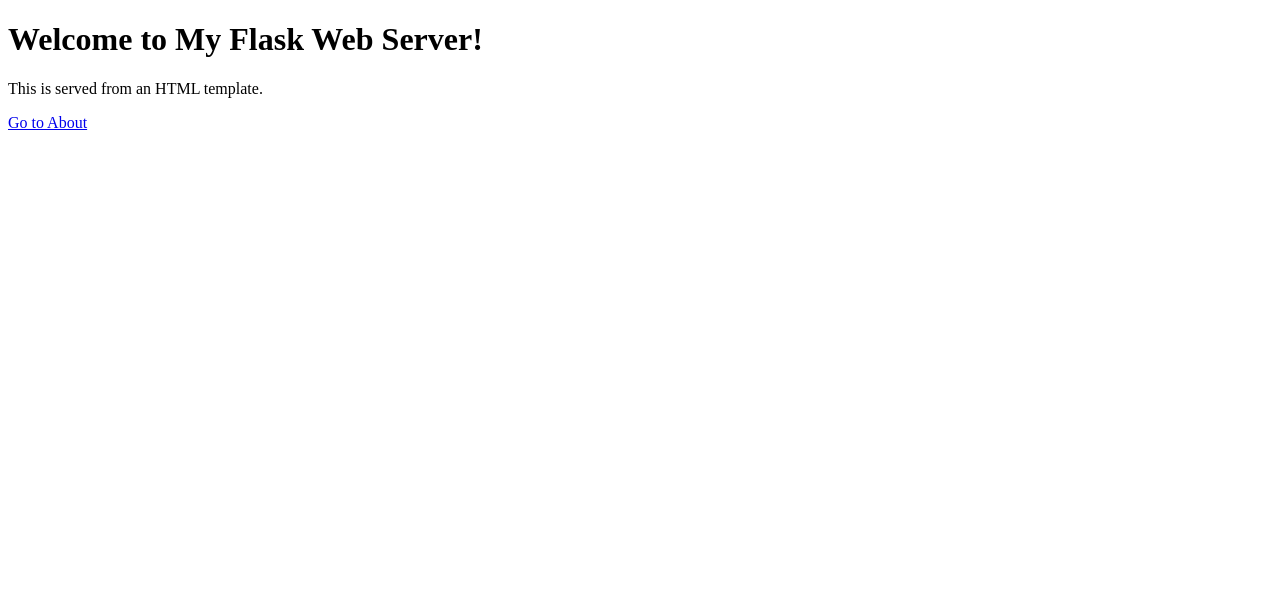
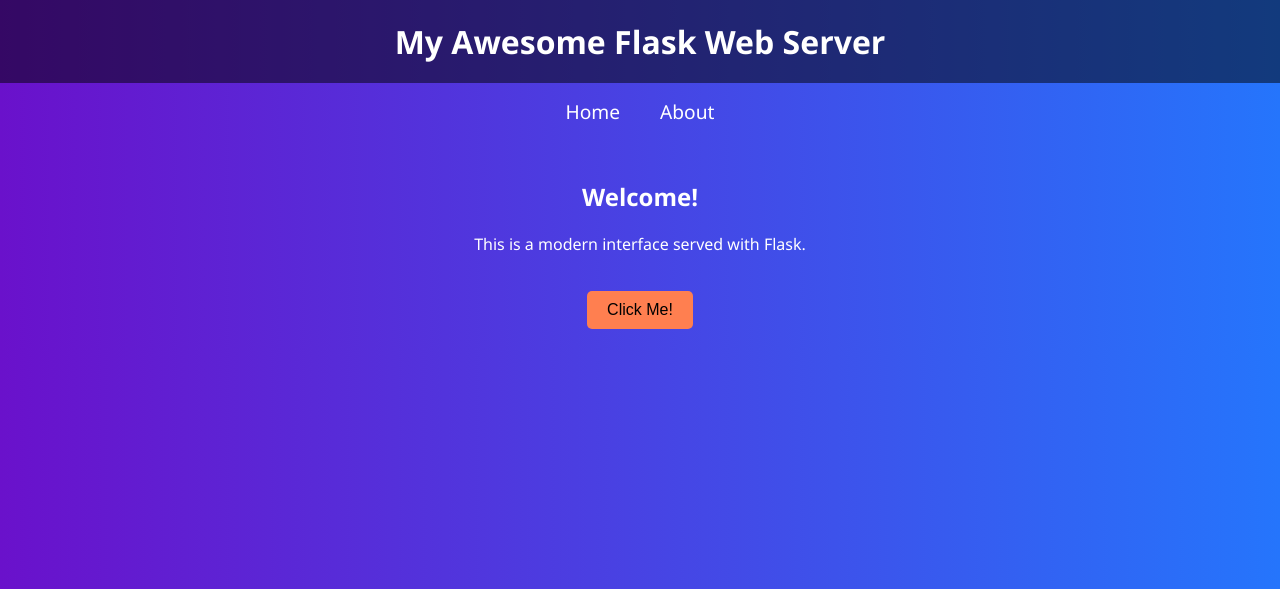
Before and after one commit to Xennii/Web-Server, a Flask app: template templates/index.html in a window 1280 px wide. Shown: the top 589 px of the page. Run offline with Flask 3, Linux system fonts and the light colour scheme; the template is opened without the code that fills it, so the values that code supplies are empty.

Commit message:
remake 2

```diff
--- a/app.py
+++ b/app.py
@@ -8,7 +8,7 @@ def home():
 
 @app.route("/about")
 def about():
-    return "<p>This is a simple web server using Flask.</p>"
+    return render_template("about.html")
 
 if __name__ == "__main__":
     app.run(host="0.0.0.0", port=5000, debug=True)
--- /dev/null
+++ b/static/script.js
@@ -0,0 +1,3 @@
+function showMessage() {
+    alert("Hello! You clicked the button.");
+}
--- /dev/null
+++ b/static/style.css
@@ -0,0 +1,55 @@
+body {
+    font-family: 'Segoe UI', Tahoma, Geneva, Verdana, sans-serif;
+    background: linear-gradient(to right, #6a11cb, #2575fc);
+    color: white;
+    margin: 0;
+    padding: 0;
+}
+
+header {
+    background: rgba(0,0,0,0.5);
+    padding: 20px;
+    text-align: center;
+    font-size: 2rem;
+    font-weight: bold;
+}
+
+nav {
+    display: flex;
+    justify-content: center;
+    gap: 20px;
+    margin: 10px 0;
+}
+
+nav a {
+    color: white;
+    text-decoration: none;
+    font-size: 1.2rem;
+    padding: 5px 10px;
+    transition: background 0.3s;
+}
+
+nav a:hover {
+    background: rgba(255,255,255,0.3);
+    border-radius: 5px;
+}
+
+main {
+    padding: 20px;
+    text-align: center;
+}
+
+button {
+    padding: 10px 20px;
+    font-size: 1rem;
+    margin-top: 20px;
+    cursor: pointer;
+    border: none;
+    border-radius: 5px;
+    background-color: #ff7f50;
+    transition: 0.3s;
+}
+
+button:hover {
+    background-color: #ff4500;
+}
--- a/templates/index.html
+++ b/templates/index.html
@@ -1,11 +1,22 @@
 <!DOCTYPE html>
-<html>
+<html lang="en">
 <head>
-    <title>Flask Web Server</title>
+    <meta charset="UTF-8">
+    <title>My Flask Web Server</title>
+    <link rel="stylesheet" href="{{ url_for('static', filename='css/style.css') }}">
 </head>
 <body>
-    <h1>Welcome to My Flask Web Server!</h1>
-    <p>This is served from an HTML template.</p>
-    <a href="/about">Go to About</a>
+    <header>My Awesome Flask Web Server</header>
+    <nav>
+        <a href="/">Home</a>
+        <a href="/about">About</a>
+    </nav>
+    <main>
+        <h2>Welcome!</h2>
+        <p>This is a modern interface served with Flask.</p>
+        <button onclick="showMessage()">Click Me!</button>
+    </main>
+
+    <script src="{{ url_for('static', filename='js/script.js') }}"></script>
 </body>
 </html>
```
Also changed, not shown: templates/about.html (+19 -0 lines).
